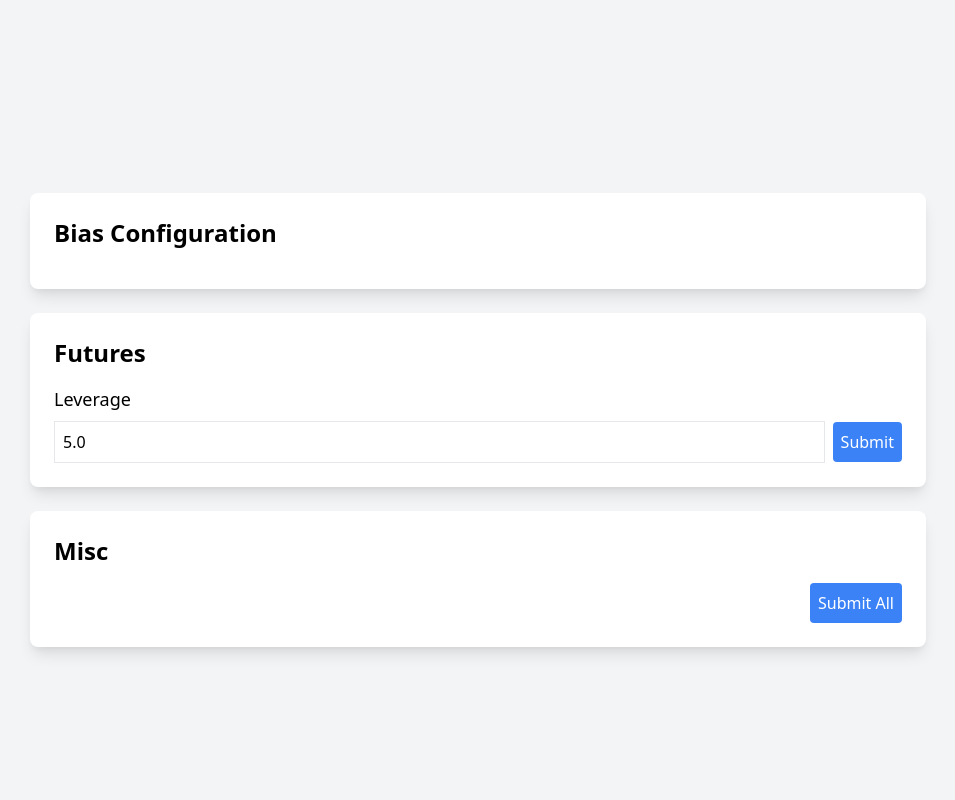
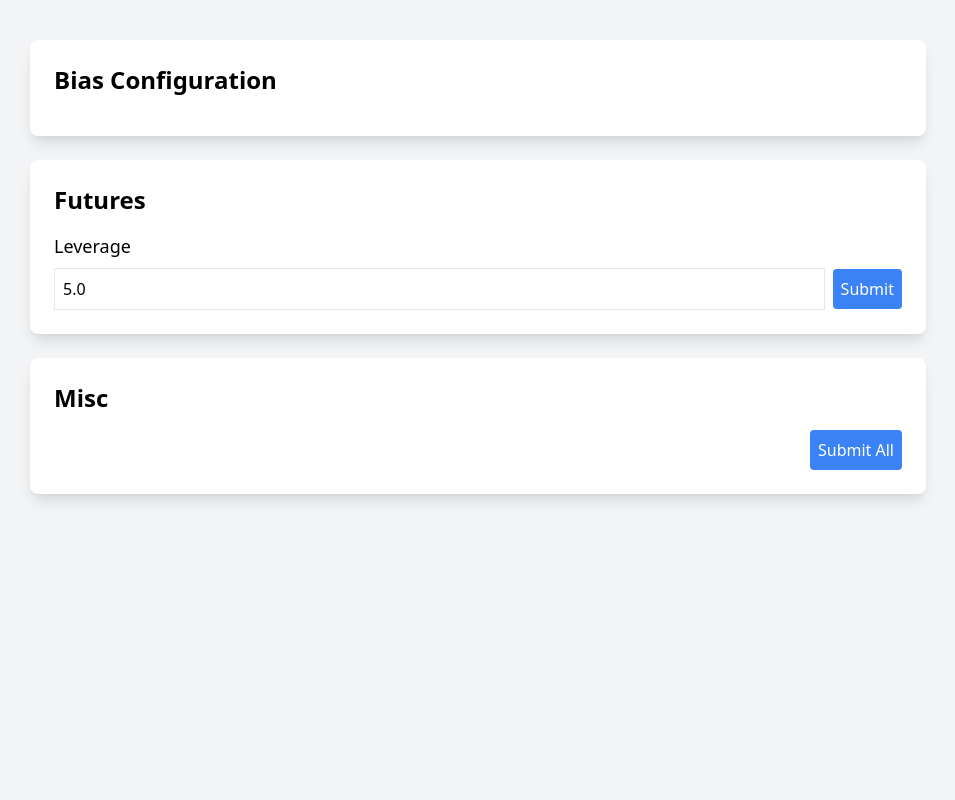
Before and after one commit to DerSalvador/ananda, a FastAPI app: page / in a window 1280 px wide. Shown: the whole page, without its empty margins (162-1117 px from the left). Run offline with FastAPI, Linux system fonts and the light colour scheme; parts of the project's set-up code (start-up, migrations or seed data) failed here and were passed over.

Commit message:
better ui

```diff
--- a/app/templates/config.html
+++ b/app/templates/config.html
@@ -1,6 +1,7 @@
 <!DOCTYPE html>
 <html>
 <head>
+    <meta name="viewport" content="width=device-width, initial-scale=1.0">
     <link href="https://cdn.jsdelivr.net/npm/tailwindcss@2.2.19/dist/tailwind.min.css" rel="stylesheet">
     <script>
         async function toggleBias(biasName, checkbox) {
@@ -58,44 +59,44 @@
         });
     </script>
 </head>
-<body class="bg-gray-100 flex flex-col items-center justify-center min-h-screen">
+<body class="bg-gray-100 min-h-screen p-4">
     <!-- Biases -->
-    <div class="bg-white p-6 rounded-lg shadow-lg w-full max-w-4xl mt-10">
-        <h1 class="text-2xl font-bold mb-4">Bias Configuration</h1>
-        <ul class="space-y-2">
+    <div class="bg-white p-4 sm:p-6 rounded-lg shadow-lg w-full max-w-4xl mx-auto mt-6">
+        <h1 class="text-xl sm:text-2xl font-bold mb-4">Bias Configuration</h1>
+        <ul class="space-y-3">
             {% for bias in biases %}
             <li class="flex items-center">
                 <input type="checkbox" onchange="toggleBias('{{ bias.name }}', this)" class="mr-2" {% if bias.active %}checked{% endif %}>
-                <label class="text-lg">{{ bias.name }} {{ "(Paid)" if bias.paid else "" }}</label>
+                <label class="text-base sm:text-lg">{{ bias.name }} {{ "(Paid)" if bias.paid else "" }}</label>
             </li>
             {% endfor %}
         </ul>
     </div>
 
     <!-- Leverage -->
-    <div class="bg-white p-6 rounded-lg shadow-lg w-full max-w-4xl mt-6">
-        <h1 class="text-2xl font-bold mb-4">Futures</h1>
-        <div class="flex flex-col">
-            <label for="leverage-input" class="text-lg mb-2">Leverage</label>
-            <div class="flex items-center">
-                <input type="number" id="leverage-input" class="border p-2 mr-2 w-full" placeholder="Enter leverage" value="{{ leverage }}">
-                <button onclick="updateLeverage()" class="bg-blue-500 text-white p-2 rounded">Submit</button>
+    <div class="bg-white p-4 sm:p-6 rounded-lg shadow-lg w-full max-w-4xl mx-auto mt-6">
+        <h1 class="text-xl sm:text-2xl font-bold mb-4">Futures</h1>
+        <div class="flex flex-col space-y-2">
+            <label for="leverage-input" class="text-base sm:text-lg">Leverage</label>
+            <div class="flex flex-col sm:flex-row sm:items-center space-y-2 sm:space-y-0 sm:space-x-2">
+                <input type="number" id="leverage-input" class="border p-2 w-full" placeholder="Enter leverage" value="{{ leverage }}">
+                <button onclick="updateLeverage()" class="bg-blue-500 text-white p-2 rounded w-full sm:w-auto">Submit</button>
             </div>
         </div>
     </div>
 
     <!-- Misc Configs -->
-    <div class="bg-white p-6 rounded-lg shadow-lg w-full max-w-4xl mt-6">
-        <h1 class="text-2xl font-bold mb-4">Misc</h1>
+    <div class="bg-white p-4 sm:p-6 rounded-lg shadow-lg w-full max-w-4xl mx-auto mt-6 mb-8">
+        <h1 class="text-xl sm:text-2xl font-bold mb-4">Misc</h1>
         <form id="config-form" class="space-y-4">
             {% for config in configs %}
-            <div class="flex items-center">
-                <label for="config-input-{{ config.name }}" class="w-1/2 text-gray-700">{{ config.name }}</label>
-                <input id="config-input-{{ config.name }}" name="{{ config.name }}" class="border p-2 w-1/2" value="{{ config.value }}">
+            <div class="flex flex-col sm:flex-row sm:items-center space-y-2 sm:space-y-0 sm:space-x-4">
+                <label for="config-input-{{ config.name }}" class="sm:w-1/2 text-gray-700">{{ config.name }}</label>
+                <input id="config-input-{{ config.name }}" name="{{ config.name }}" class="border p-2 w-full sm:w-1/2" value="{{ config.value }}">
             </div>
             {% endfor %}
             <div class="flex justify-end mt-4">
-                <button type="submit" class="bg-blue-500 text-white p-2 rounded">Submit All</button>
+                <button type="submit" class="bg-blue-500 text-white p-2 rounded w-full sm:w-auto">Submit All</button>
             </div>
         </form>
     </div>
```
